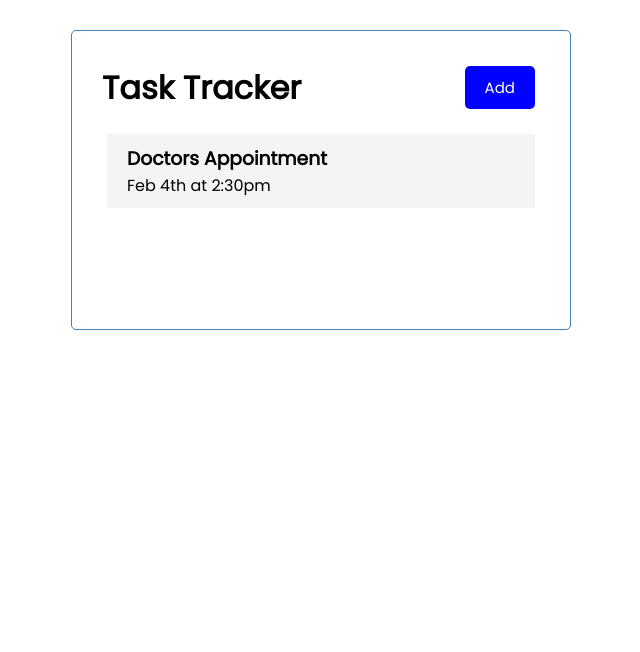
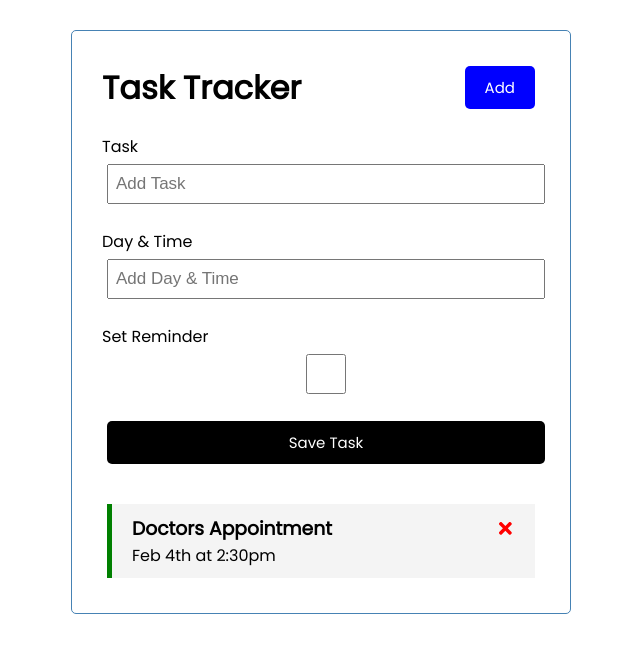
Before and after one commit to Mavo-1/React-task-tracker, a React (Create React App) app: page / in a window 1280 px wide. Shown: the top 652 px of the page, without its empty margins (319-959 px from the left). Built offline with nearby package versions, Linux system fonts and the light colour scheme.

Commit message:
update 1.4

```diff
--- a/src/App.js
+++ b/src/App.js
@@ -1,6 +1,7 @@
 import {useState} from 'react'
 import Header from './components/Header'
 import Tasks from './components/Tasks'
+import AddTask from './components/AddTask'
 
 
 const App = () => {
@@ -12,10 +13,23 @@
         reminder: true,
     }
 ])
-  return (
+
+//Delete Task
+
+const deleteTask = (id)=> {
+  setTasks(tasks.filter((task)=> task.id !== id))
+}
+
+//Toggle reminder
+const toggleReminder = (id) =>{
+  setTasks(tasks.map((task)=> task.id === id ? { ...task, reminder: !task.reminder } : task))
+}
+
+return (
     <div className="container">
      <Header  />
-     <Tasks tasks = {tasks}  />
+     <AddTask  />
+     {tasks.length > 0 ? (<Tasks tasks = {tasks} onDelete = {deleteTask} onToggle={toggleReminder} /> ) : ('No Tasks To Show')}
     </div>
   );
 }
--- /dev/null
+++ b/src/components/AddTask.js
@@ -0,0 +1,27 @@
+import {useState} from 'react'
+
+const AddTask = () => {
+const [text,setText] = useState('')
+const [day,setDay] = useState('')
+const [reminder,setReminder] = useState(false)
+  return (
+    <form className = 'add-form'>
+        <div className = 'form-control'>
+            <label>Task</label>
+            <input type="text" placeholder="Add Task" value={text} onChange={(e)=>setText(e.target.value)} />
+        </div>
+        <div className = 'form-control'>
+            <label>Day & Time</label>
+            <input type="text" placeholder="Add Day & Time" value={day} onChange={(e)=>setDay(e.target.value)} />
+        </div>
+        <div className = 'form-control form-cotrol-check'>
+            <label>Set Reminder</label>
+            <input type="checkbox" value={reminder} onChange={(e)=>setReminder(e.currentTarget.checked)} />
+        </div>
+
+        <input type="submit" value = 'Save Task' className = 'btn btn-block' />
+    </form>
+  )
+}
+
+export default AddTask
--- a/src/components/Task.js
+++ b/src/components/Task.js
@@ -1,7 +1,9 @@
-const Task = ({task}) => {
+import { FaTimes} from 'react-icons/fa'
+
+const Task = ({task, onDelete,onToggle}) => {
     return (
-        <div className = 'task'>
-            <h3> {task.text}</h3>
+        <div className = {`task ${task.reminder ? 'reminder' : ''} `} onDoubleClick={() => onToggle(task.id)}>
+            <h3> {task.text} <FaTimes style={{color:'red',cursor: 'pointer'}} onClick = { () => onDelete(task.id)} /></h3>
             <p>{task.day}</p>
         </div>
     )
--- a/src/components/Tasks.js
+++ b/src/components/Tasks.js
@@ -2,11 +2,11 @@
 
 
 
-const Tasks = ({tasks}) => {
+const Tasks = ({tasks,onDelete,onToggle}) => {
     return (
     <>
     {tasks.map((task)=>(
-        <Task key={task.id} task={task}/>
+        <Task key={task.id} task={task} onDelete = {onDelete} onToggle = {onToggle} />
     ))}
     </>
   )
```
